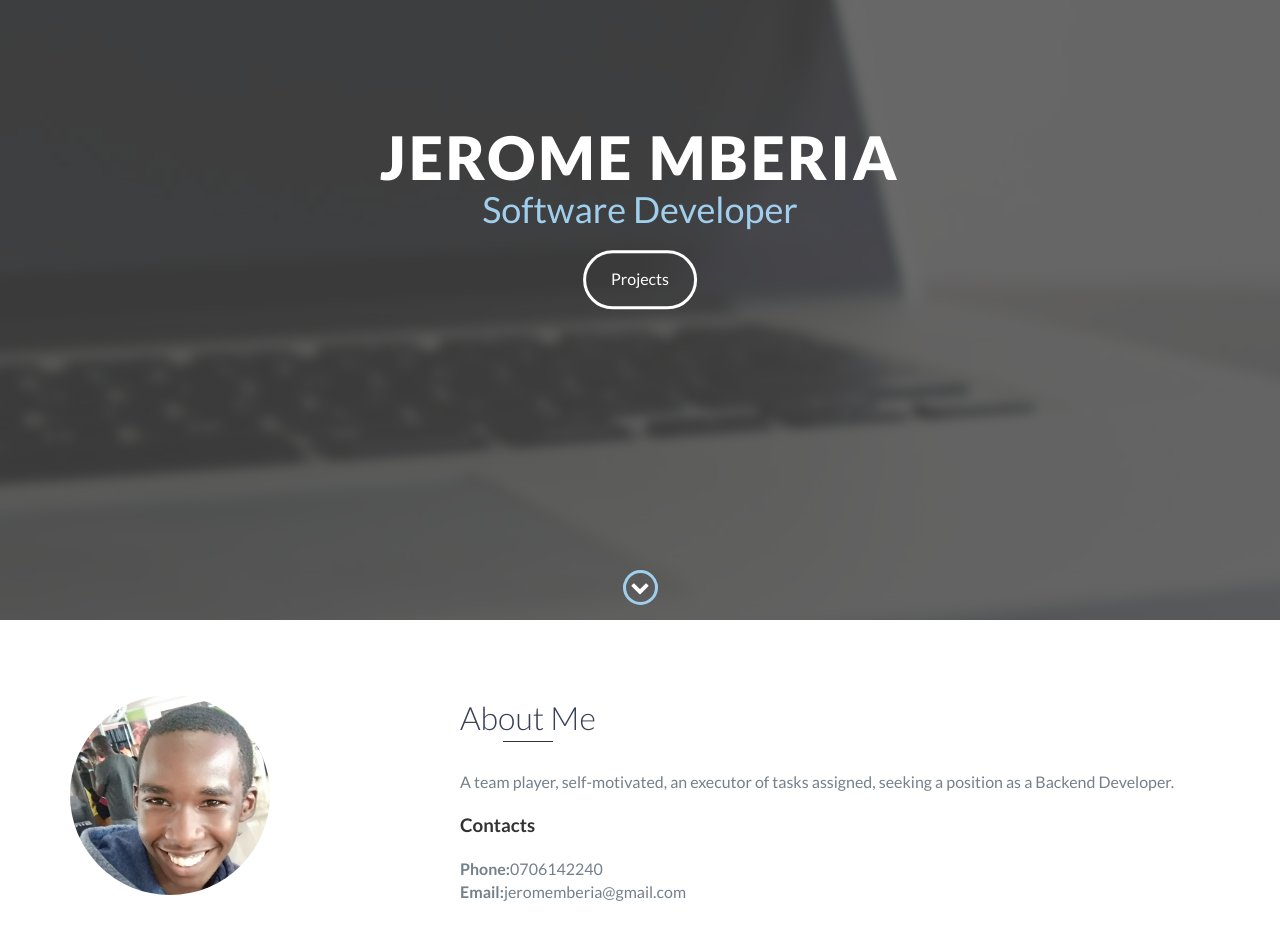
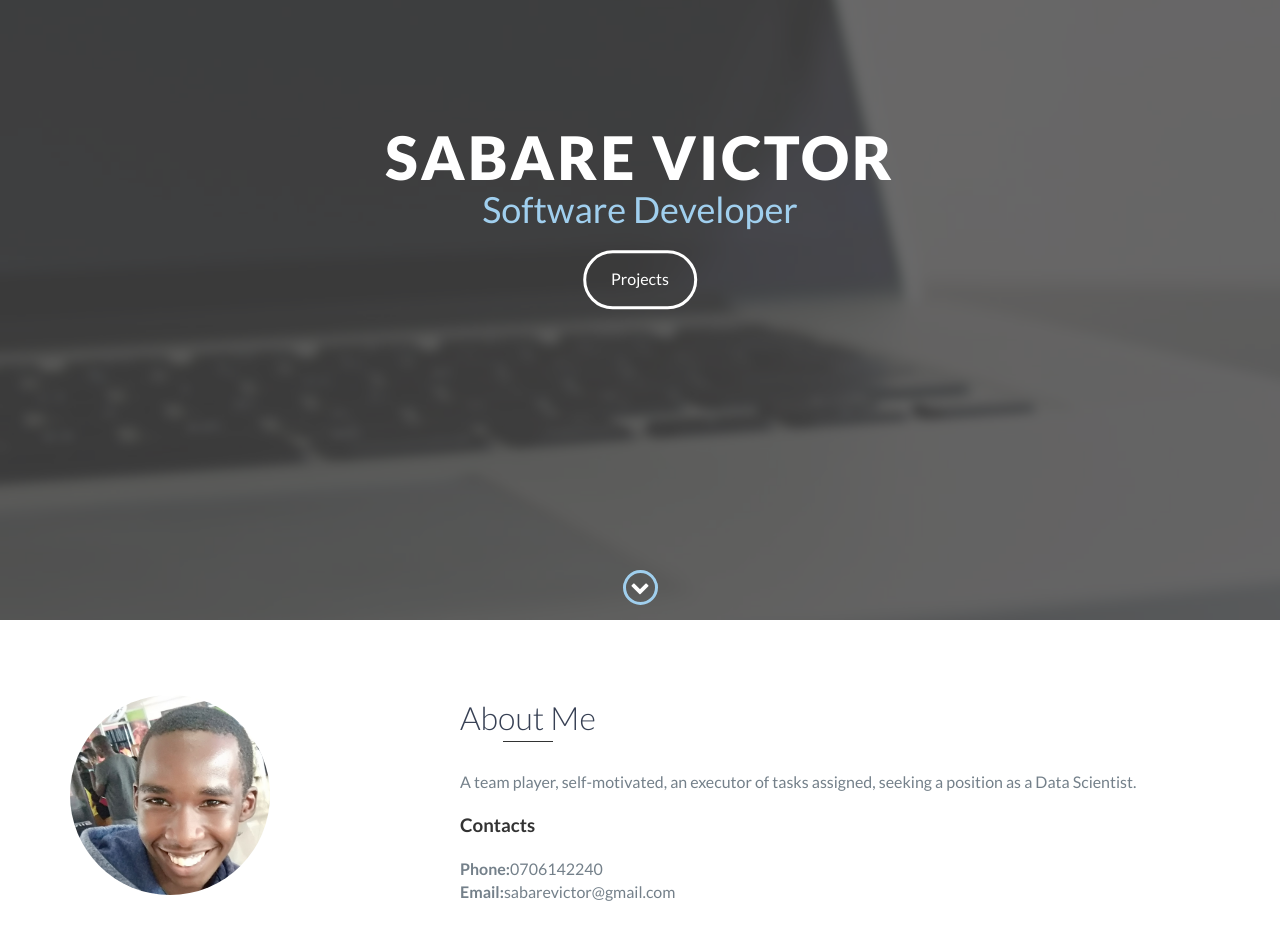
Before and after one commit to Sabareh/portfolio-1, a plain HTML site: page index.html in a window 1280 px wide. Shown: the part 180-1132 px from the top of the page. Drawn offline with nearby package versions, Linux system fonts and the light colour scheme.

Commit message:
Update index.html

```diff
--- a/index.html
+++ b/index.html
@@ -40,7 +40,7 @@
     </header>
     <div id="lead">
         <div id="lead-content">
-            <h1 style="font-size: 6rem;">Jerome Mberia</h1>
+            <h1 style="font-size: 6rem;">Sabare Victor</h1>
             <h2>Software Developer</h2>
             <a href="#projects" class="btn-rounded-white">Projects</a>
         </div>
@@ -60,11 +60,11 @@
                 <div class="col-md-8">
                     <h2 class="heading">About Me</h2>
                     <p>
-                      A team player, self-motivated, an executor of tasks assigned, seeking a position as a Backend Developer.
+                      A team player, self-motivated, an executor of tasks assigned, seeking a position as a Data Scientist.
                     </p>
                     <h3>Contacts</h3>
                     <p><strong>Phone:</strong>0706142240</p>
-                    <p><strong>Email:</strong>jeromemberia@gmail.com</p>
+                    <p><strong>Email:</strong>sabarevictor@gmail.com</p>
                 </div>
             </div>
         </div>
@@ -82,7 +82,7 @@
                         <p>
                             Here I need to implement restful api(making an api).Python, Django and bootstrap was used to build this project. What your seeing on the screen is display rate which had to use python to get the avarage of the marks and dispaly them.
                         </p>
-                        <a href="https://github.com/JeromeMberia/Awards-IP"><button style="border: none; padding: 15px; margin-right:20px ; border-radius: 30px; font-weight: bold; color: white;background-color: blue; margin-bottom: 10px;">Source Code</button></a>
+                        <a href="https://github.com/Sabareh"><button style="border: none; padding: 15px; margin-right:20px ; border-radius: 30px; font-weight: bold; color: white;background-color: blue; margin-bottom: 10px;">Source Code</button></a>
                         <a href="https://awwward--a.herokuapp.com/">Live Link</a>
                     </div>
                 </div>
```
